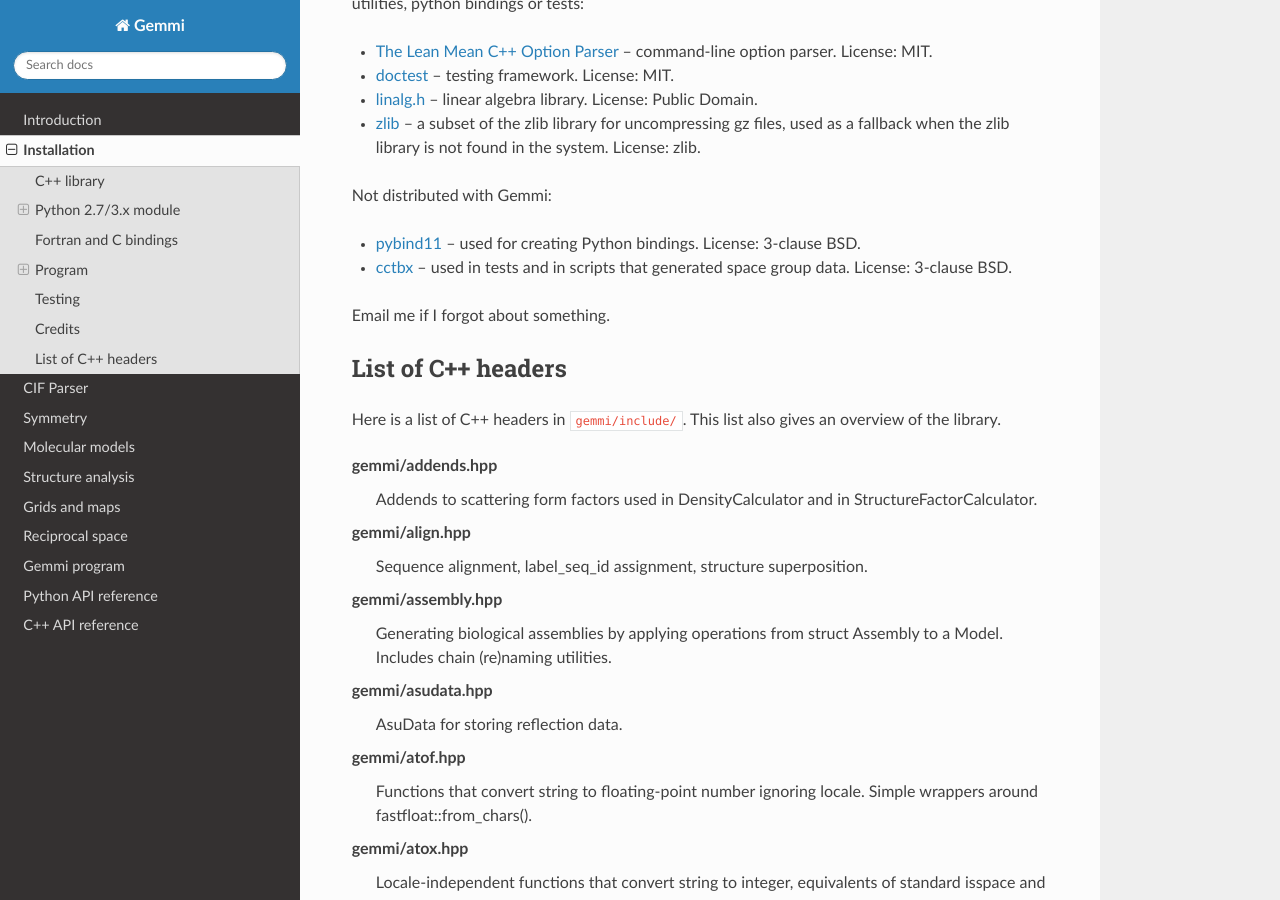
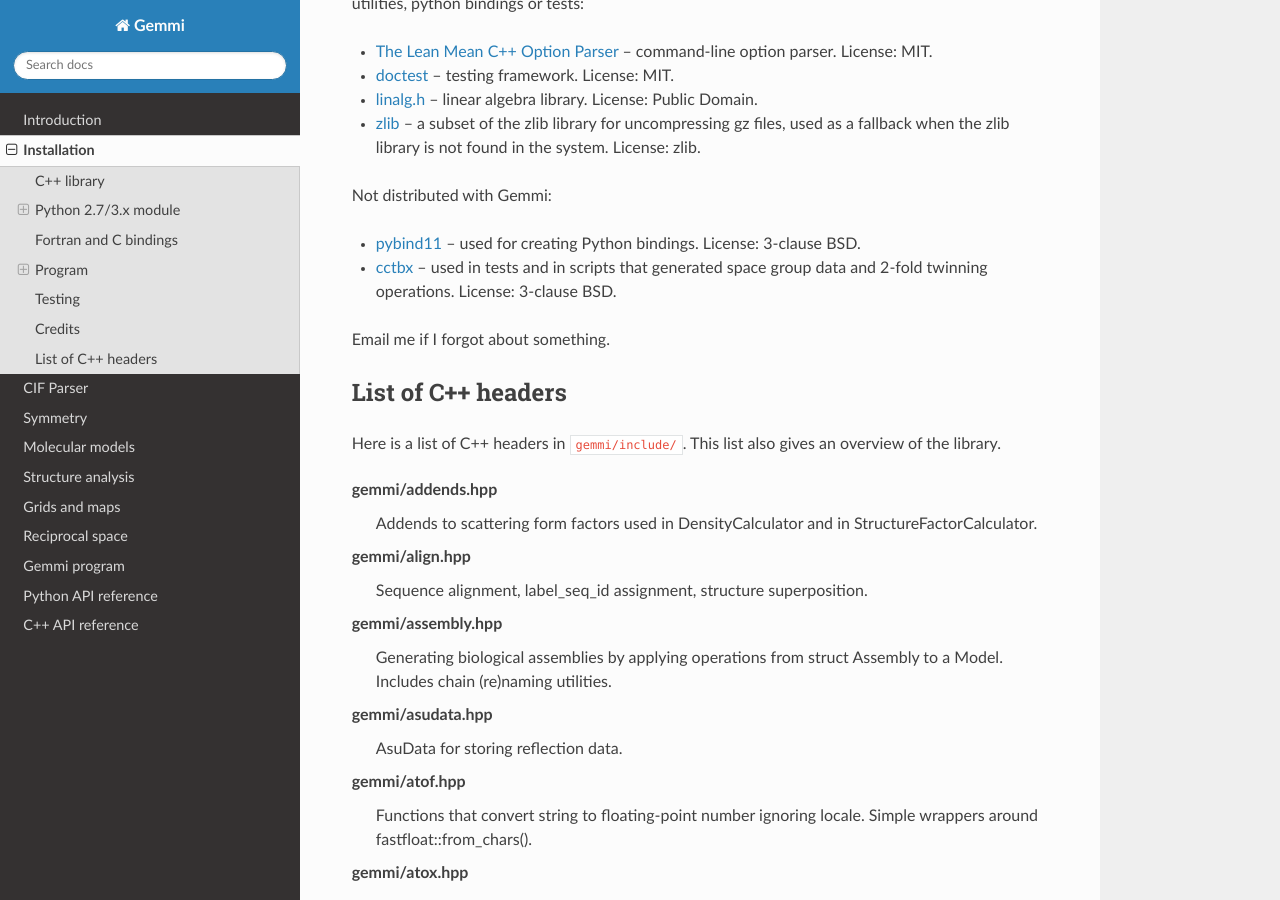
Before and after one commit to project-gemmi/gemmi, a Sphinx documentation site: the page built from docs/install.rst, in a window 1280 px wide and 900 px high, scrolled down 3668 px. Built offline with Sphinx 7.4.7 and the Read the Docs theme 2.0.0, drawn with Linux system fonts in a browser that asks for light colours; some of the changed text lies outside the part shown.

Commit message:
twinning: find_lattice_2fold_ops

```diff
--- a/docs/headers.rst
+++ b/docs/headers.rst
@@ -293,6 +293,9 @@
 gemmi/topo.hpp
     Topo(logy) - restraints (from a monomer library) applied to a model.
 
+gemmi/twin.hpp
+    Twinning laws.
+
 gemmi/unitcell.hpp
     Unit cell.
 
--- a/docs/install.rst
+++ b/docs/install.rst
@@ -202,7 +202,8 @@
 * `pybind11 <https://github.com/pybind/pybind11>`_ -- used for creating
   Python bindings. License: 3-clause BSD.
 * `cctbx <https://github.com/cctbx/cctbx_project>`_ -- used in tests and
-  in scripts that generated space group data. License: 3-clause BSD.
+  in scripts that generated space group data and 2-fold twinning operations.
+  License: 3-clause BSD.
 
 Email me if I forgot about something.
 
```
Also changed, not shown: 4 other files.
